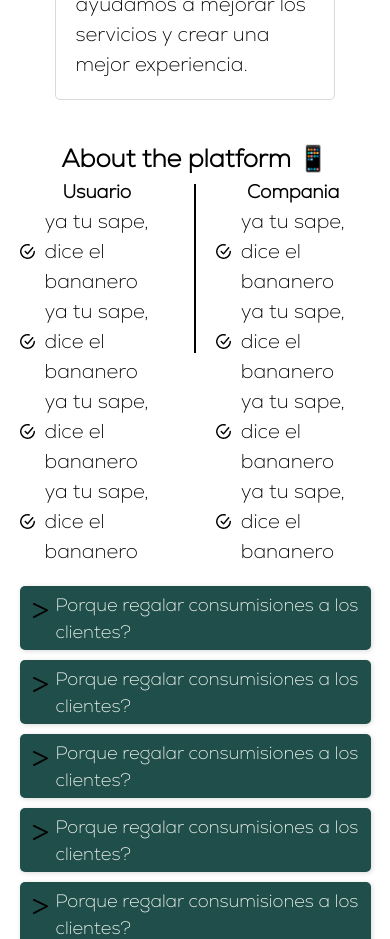
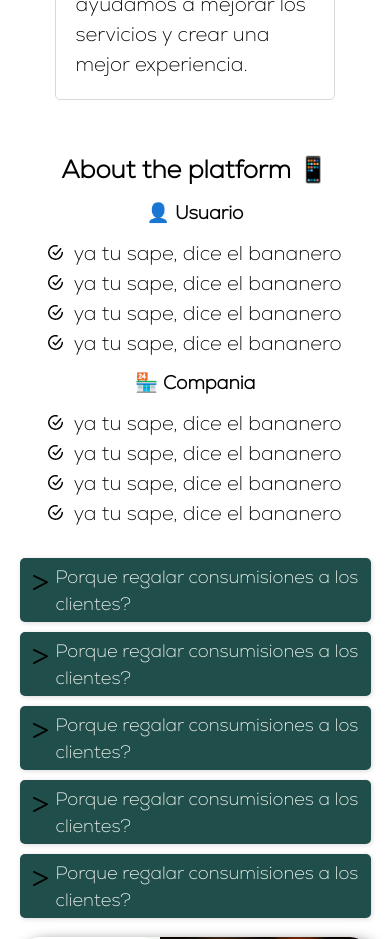
Before and after one commit to valentraverso/descuentify, a Next.js app: page / in a window 390 px wide. Shown: the part 1320-2259 px from the top of the page. Built offline with nearby package versions, Linux system fonts and the light colour scheme.

Commit message:
feat: responsive

```diff
--- a/src/components/pages/homepage/about/About.module.scss
+++ b/src/components/pages/homepage/about/About.module.scss
@@ -12,6 +12,11 @@
         .title{
             font-size: h2;
         }
+
+        @media screen and (max-width: 720px){
+           padding: 3%;
+        }
+
     }
 
     .container-separation{
@@ -27,10 +32,16 @@
                 }
 
                 .container-list{
+                    @media screen and (max-width: 720px){
+                        padding: 3%;
+                    }
 
                     .row{
                         display: flex;
                         gap: 10px;
+                        @media screen and (max-width: 720px){
+                            justify-content: center;
+                        }
 
                         .icon{
                             margin: auto 0;
@@ -50,7 +61,17 @@
             width: 3px;
             height: 20vh;
             margin: 2% 0;
+
+        @media screen and (max-width: 720px){ display: none;}
+
+
+        }
+        @media screen and (max-width: 720px){
+
+            display: block;
         }
     }
 
+
+
 }
--- a/src/components/pages/homepage/about/About.tsx
+++ b/src/components/pages/homepage/about/About.tsx
@@ -17,7 +17,7 @@ const About = () => {
 
             <div className={styles['container-side']}>
 
-                    <h3 className={styles['side-title']}>Usuario</h3>
+                    <h3 className={styles['side-title']}>👤 Usuario</h3>
 
                     <div className={styles['container-list']}>
                         <div className={styles.row}>
@@ -44,7 +44,7 @@ const About = () => {
             <div className={styles['colum']}></div>
             <div className={styles['container-side']}>
 
-                    <h3 className={styles['side-title']}>Compania</h3>
+                    <h3 className={styles['side-title']}>🏪 Compania</h3>
 
                     <div className={styles['container-list']}>
                         <div className={styles.row}>
```
